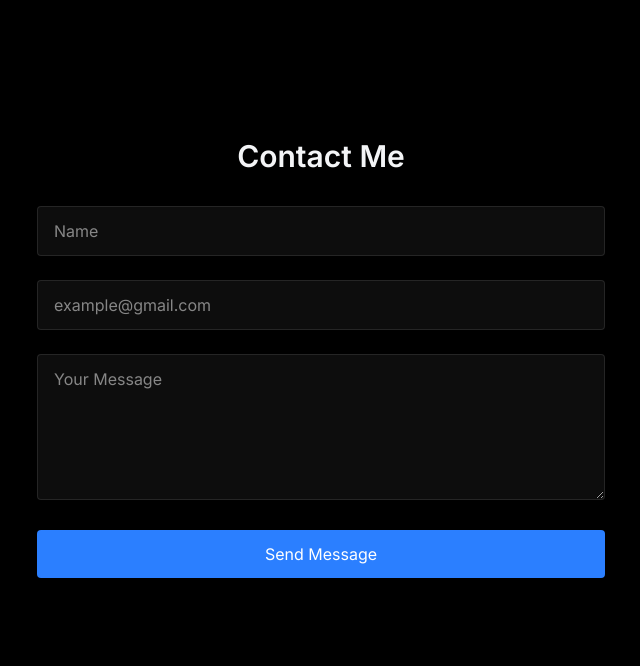
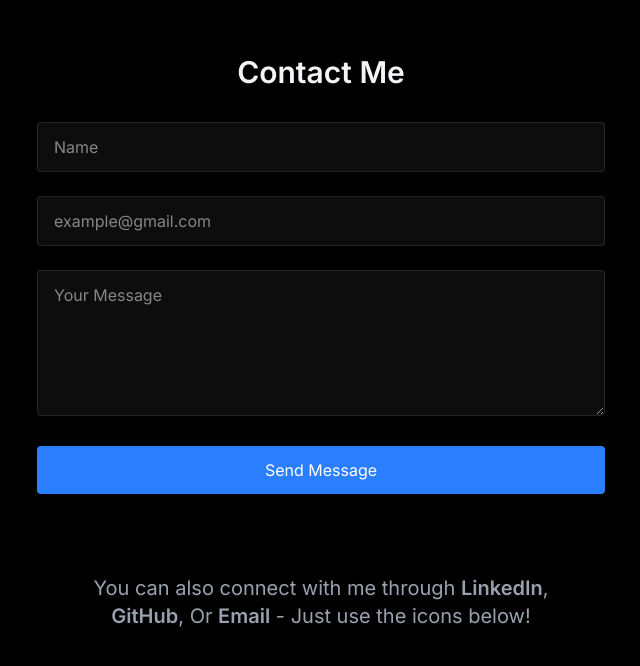
Before and after one commit to JadenM628/PortfolioProject, a React (Vite) app: page / in a window 1280 px wide. Shown: the part 2916-3582 px from the top of the page, without its empty margins (319-959 px from the left). Built offline with nearby package versions, Linux system fonts and the light colour scheme; no server answers.

Commit message:
Updated Contact Section

```diff
--- a/src/components/sections/Contact.jsx
+++ b/src/components/sections/Contact.jsx
@@ -1,5 +1,6 @@
 import emailjs from 'emailjs-com'
 import { useState } from 'react';
+import  Footer  from '../Footer'
 
 export const Contact = () => {
 
@@ -23,7 +24,7 @@ export const Contact = () => {
             }).catch(() => alert("Something went wrong. Please try again."))
         };
 
-    return <section id="contact" className="min-h-screen flex items-center justify-center py-20">
+    return <div className="flex flex-col min-h-screen"><section id="contact" className="min-h-screen flex items-center justify-center py-20">
         <div className="px-4 w-150">
             <h2 className="text-3xl font-bold mb-8">Contact Me</h2>
 
@@ -44,6 +45,12 @@ export const Contact = () => {
                     Send Message
                 </button>
             </form>
+
+            <p className=" mt-20 text-gray-400 text-xl mb-8 max-w-lg mx-auto">
+                You can also connect with me through <strong>LinkedIn</strong>, <strong>GitHub</strong>, Or <strong>Email</strong> - Just use the icons below!
+            </p>
         </div>
     </section>
+
+    </div>
 };
```
